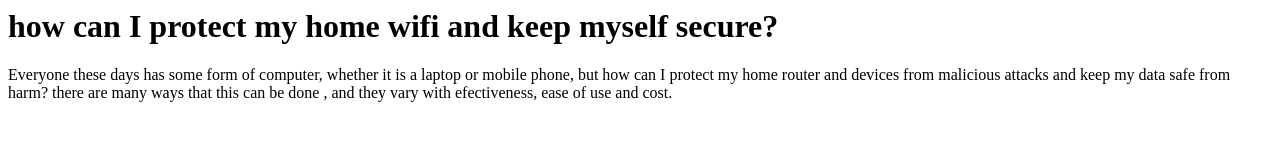
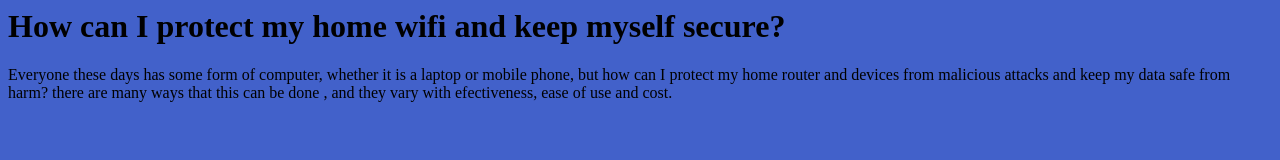
Before and after one commit to clementsthe1/clementsthe1.github.io, a plain HTML site: page index.html in a window 1280 px wide. Drawn offline with Linux system fonts and the light colour scheme.

Commit message:
Update index.html

```diff
--- a/index.html
+++ b/index.html
@@ -1,9 +1,11 @@
 <html>
 <h1>
-how can I protect my home wifi and keep myself secure?
+How can I protect my home wifi and keep myself secure?
 </h1>
-<body>
+<body bgcolor= "#4261CA">
  Everyone these days has some form of computer, whether it is a laptop or mobile phone, but how can I protect my home router and devices from
  malicious attacks and keep my data safe from harm? there are many ways that this can be done , and they vary with efectiveness, ease of use and cost.
 
+
+
 </html>
```
